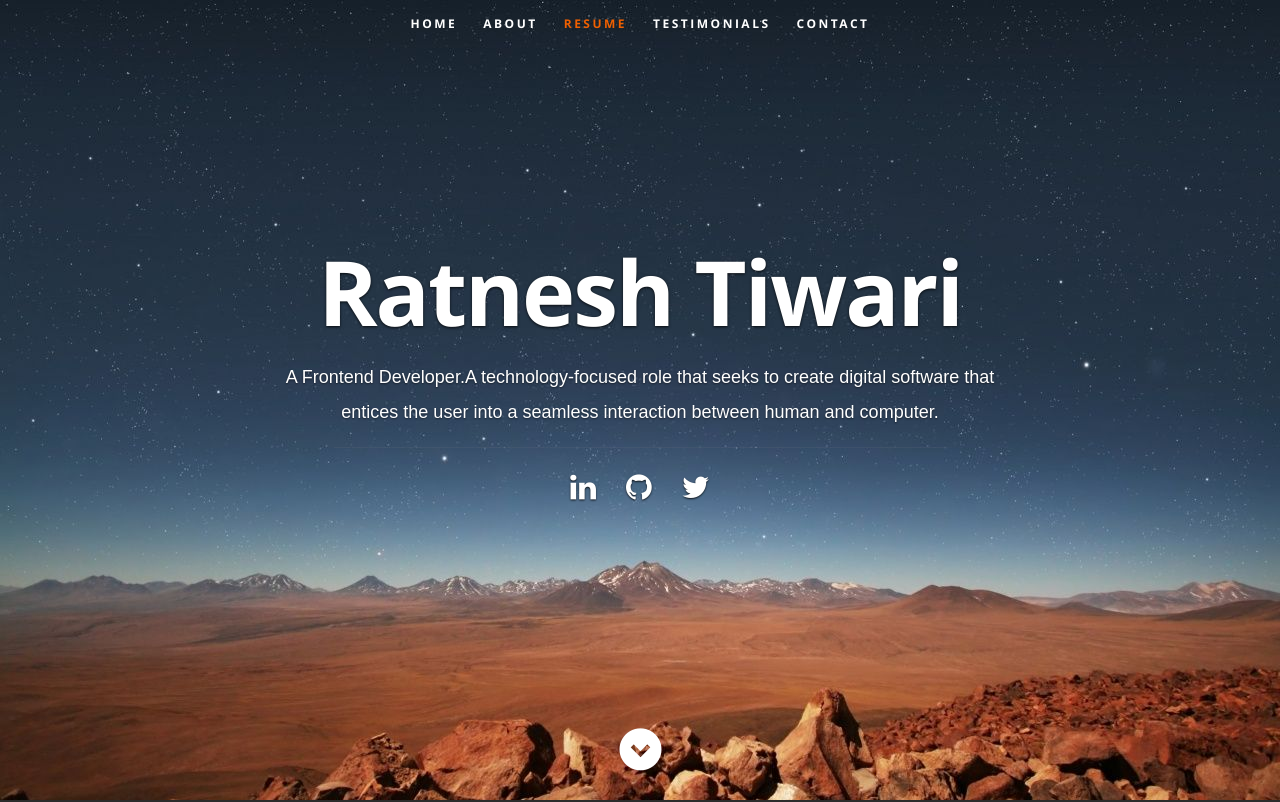
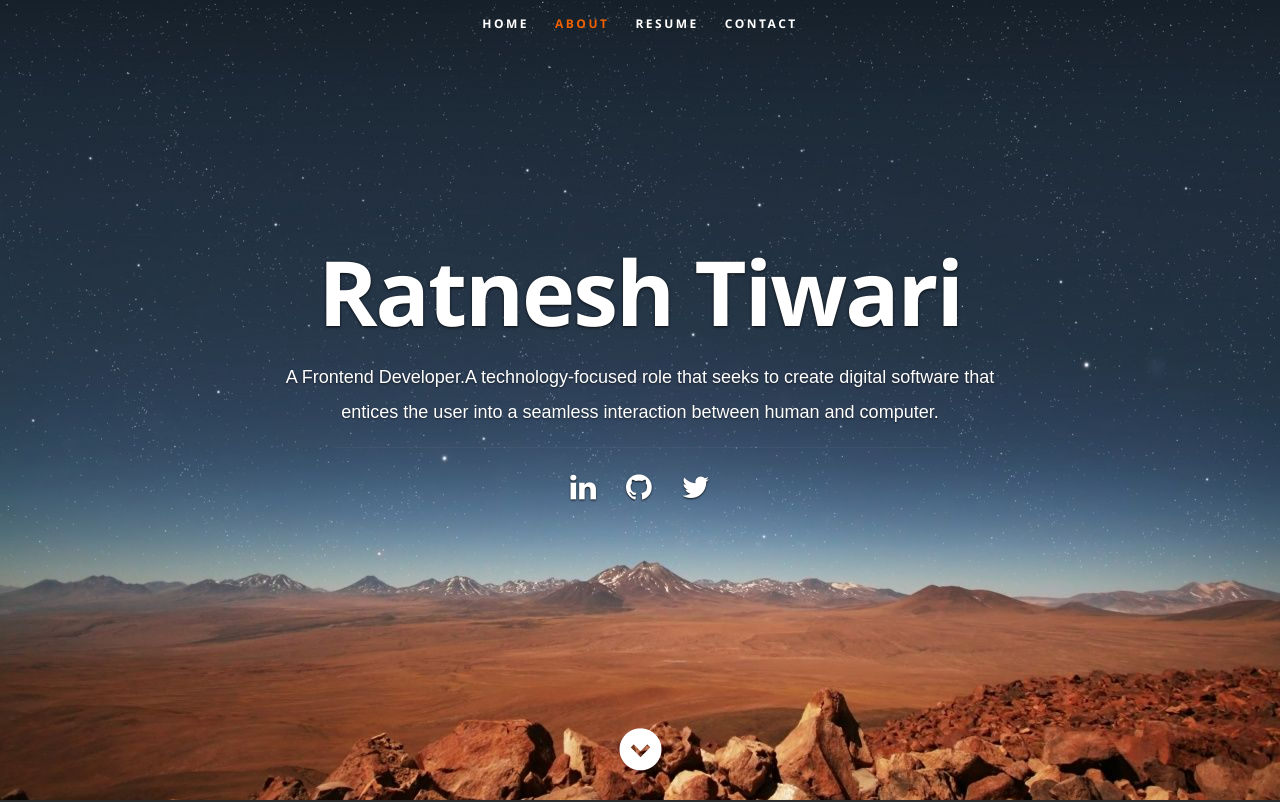
Before and after one commit to learnwithratnesh/portfolio, a React (Create React App) app: page / in a window 1280 px wide. Shown: the top 802 px of the page. Built offline with nearby package versions, Linux system fonts and the light colour scheme.

Commit message:
disable testimonials

```diff
--- a/src/App.js
+++ b/src/App.js
@@ -24,7 +24,7 @@ class App extends Component {
         <About resumeData={resumeData} />
         <Resume resumeData={resumeData} />
         {/* <Portfolio resumeData={resumeData}/> */}
-        <Testimonials resumeData={resumeData} />
+        {/* <Testimonials resumeData={resumeData} /> */}
         <ContactUs resumeData={resumeData} />
         <Footer resumeData={resumeData} />
       </div>
--- a/src/components/Header.js
+++ b/src/components/Header.js
@@ -31,11 +31,11 @@ export default class Header extends Component {
                 </a>
               </li>
               {/* <li><a className="smoothscroll" href="#portfolio">Works</a></li> */}
-              <li>
+              {/* <li>
                 <a className="smoothscroll" href="#testimonials">
                   Testimonials
                 </a>
-              </li>
+              </li> */}
               <li>
                 <a className="smoothscroll" href="#contact">
                   Contact
```
Also changed, not shown: 1 other file (tests, documents, lock files or other folders).
